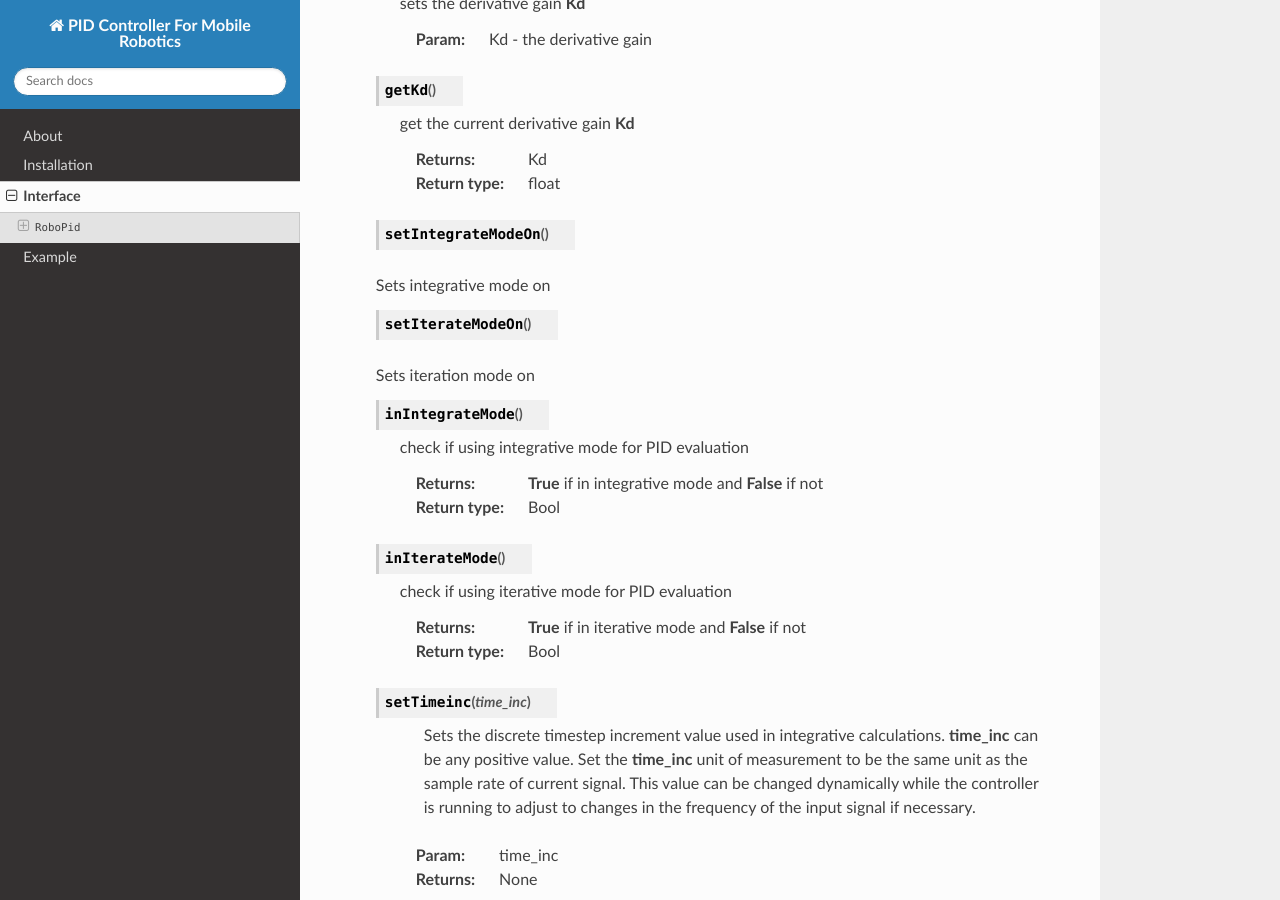
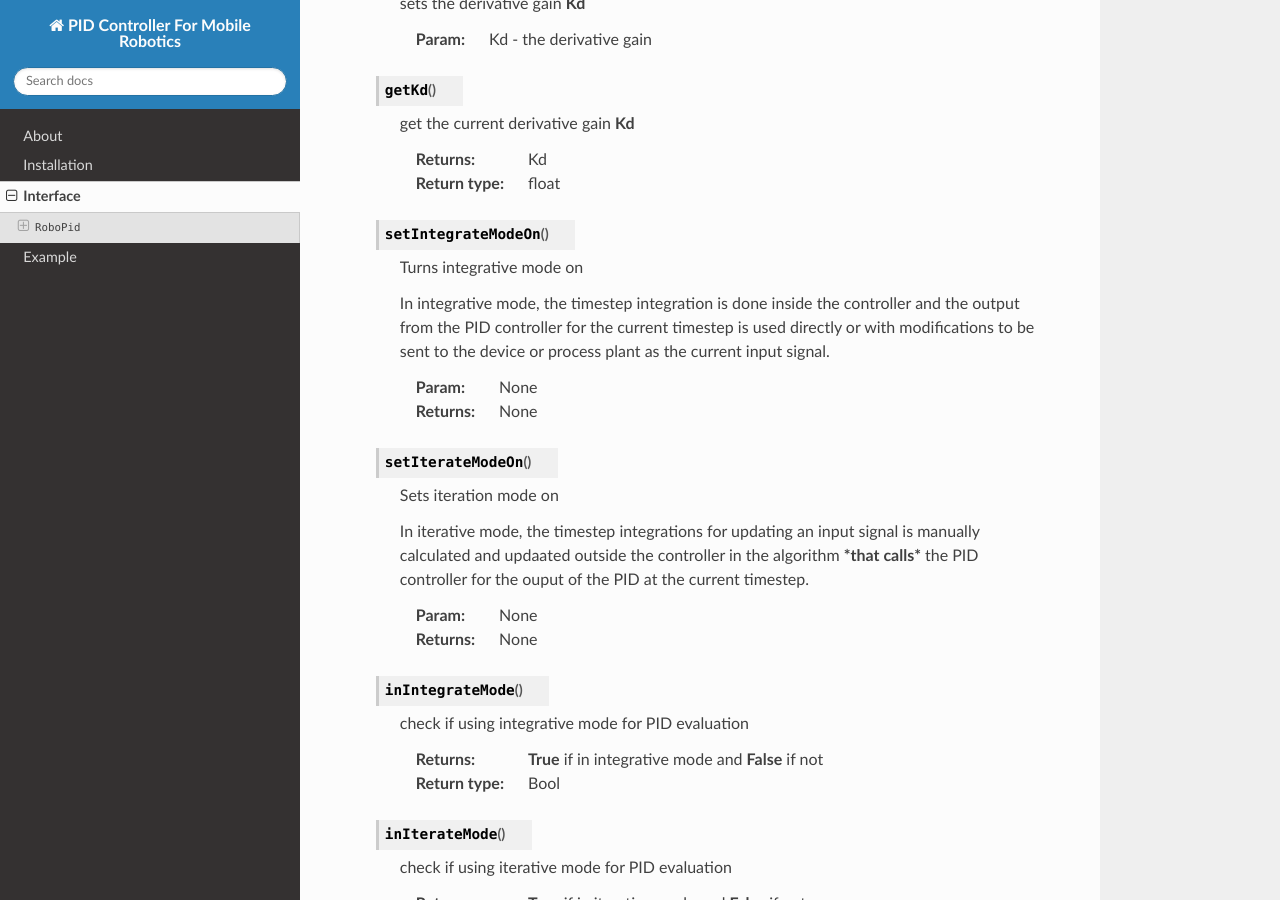
Before and after one commit to mkner/robo-pid, a Sphinx documentation site: the page built from docs/interface.rst, in a window 1280 px wide and 900 px high, scrolled down 1299 px. Built offline with Sphinx 7.4.7 and the Read the Docs theme 2.0.0, drawn with Linux system fonts in a browser that asks for light colours.

Commit message:
Update interface.rst

```diff
--- a/docs/interface.rst
+++ b/docs/interface.rst
@@ -78,12 +78,27 @@ Interface
 
  .. method:: setIntegrateModeOn()
 
- Sets integrative mode on
+    Turns integrative mode on
+
+    In integrative mode, the timestep integration is done inside the controller
+    and the output from the PID controller for the current timestep is used directly
+    or with modifications to be sent to the device or process plant as the current input signal.
+
+    :param: None
+    :return: None
 
 
  .. method:: setIterateModeOn()
 
- Sets iteration mode on
+    Sets iteration mode on
+
+    In iterative mode, the timestep integrations for updating an input
+    signal is manually calculated and updaated outside the controller
+    in the algorithm ***that calls*** the PID controller for the ouput
+    of the PID at the current timestep.
+
+    :param: None
+    :return: None
 
 
  .. method:: inIntegrateMode()
```
